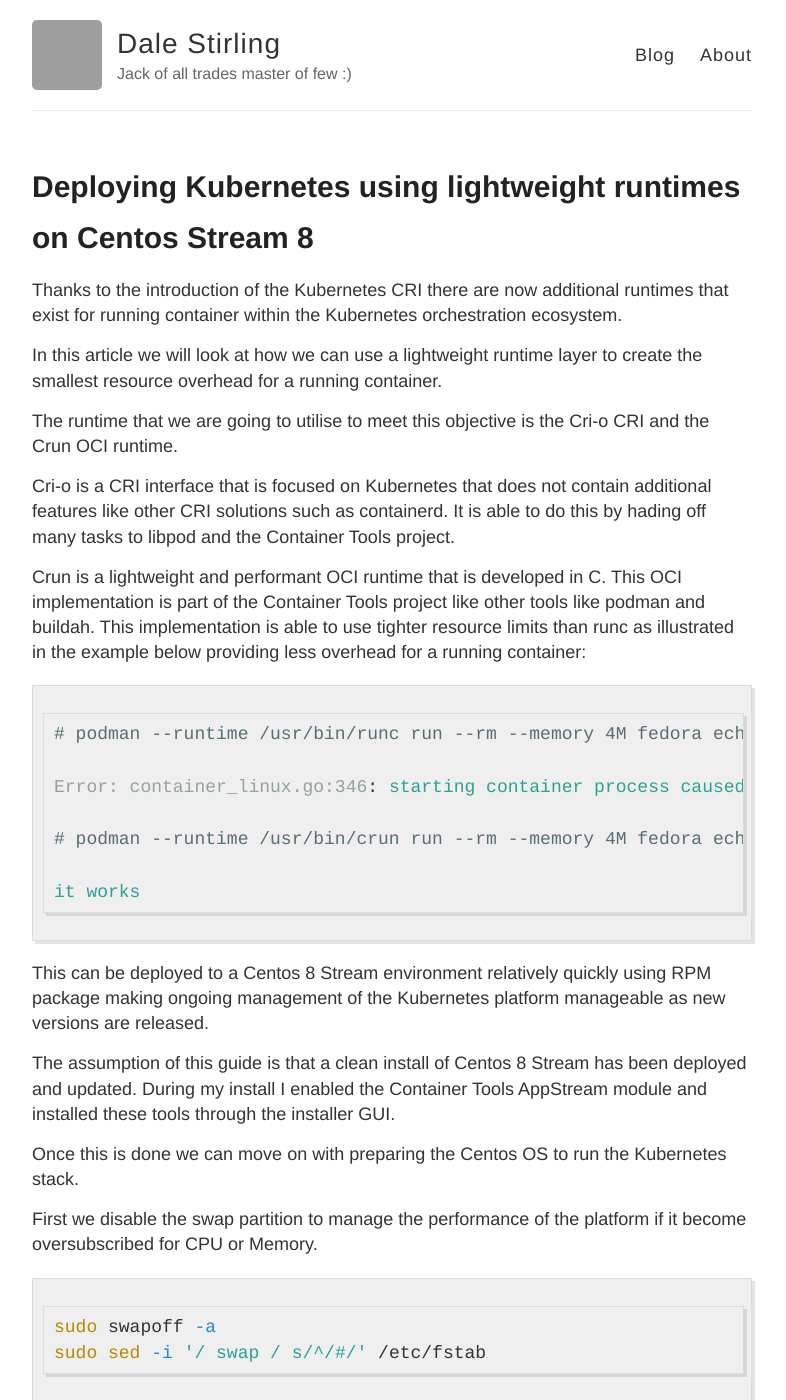
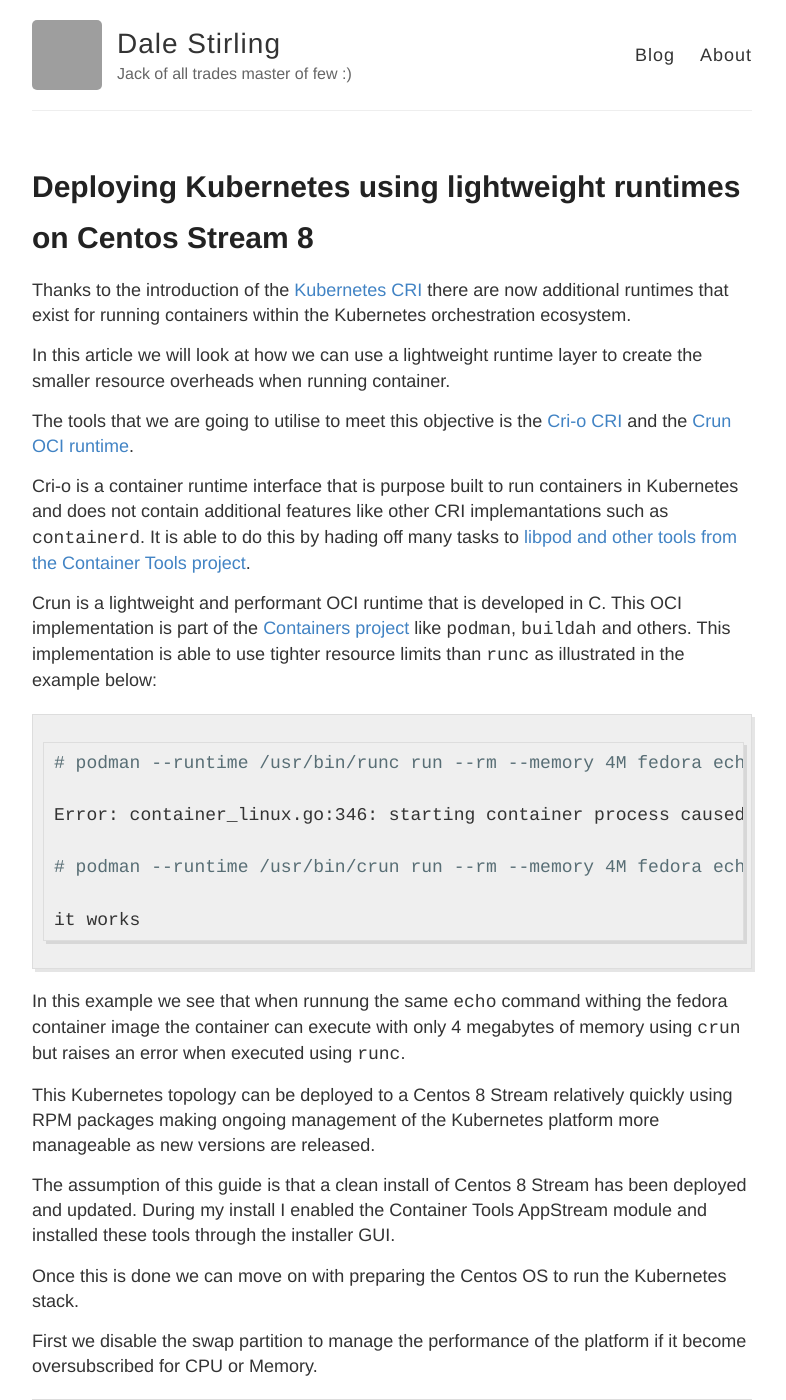
Before and after one commit to dalethestirling/dalethestirling.github.io, a Jekyll site: the page built from _posts/2021-10-13-Lightweight-Kubernetes-Centos-8-Stream.md, in a window 1280 px wide and 1400 px high. Shown: the whole window, without its empty margins (248-1034 px from the left). Built offline with Jekyll 4.4.1, drawn with Linux system fonts in a browser that asks for light colours; some of the changed text lies outside the part shown; grey boxes are pictures that could not be loaded.

Commit message:
config updates for GA and LinkedIN, added final formatting and content updates

````diff
--- a/_config.yml
+++ b/_config.yml
@@ -18,12 +18,12 @@
 # Includes an icon in the footer for each username you enter
 footer-links:
   dribbble:
-  email: dale.stirling@gmail.com
+  email:
   facebook:
   flickr:
   github: dalethestirling
   instagram:
-  linkedin:
+  linkedin: https://www.linkedin.com/in/dalethestirling/
   pinterest:
   rss: # just type anything here for a working RSS icon
   twitter: dalethestirling
@@ -37,7 +37,7 @@
 disqus:
 
 # Enter your Google Analytics web tracking code (e.g. UA-2110908-2) to activate tracking
-google_analytics:
+google_analytics: G-2QXY5B73LG
 
 # Your website URL (e.g. http://barryclark.github.io or http://www.barryclark.co)
 # Used for Sitemap.xml and your RSS feed
--- a/_posts/2021-10-13-Lightweight-Kubernetes-Centos-8-Stream.md
+++ b/_posts/2021-10-13-Lightweight-Kubernetes-Centos-8-Stream.md
@@ -4,17 +4,17 @@
 ---
 
 
-Thanks to the introduction of the Kubernetes CRI there are now additional runtimes that exist for running container within the Kubernetes orchestration ecosystem.
+Thanks to the introduction of the [Kubernetes CRI](https://kubernetes.io/blog/2016/12/container-runtime-interface-cri-in-kubernetes/) there are now additional runtimes that exist for running containers within the Kubernetes orchestration ecosystem.
 
-In this article we will look at how we can use a lightweight runtime layer to create the smallest resource overhead for a running container.
+In this article we will look at how we can use a lightweight runtime layer to create the smaller resource overheads when running container.
 
-The runtime that we are going to utilise to meet this objective is the Cri-o CRI and the Crun OCI runtime.
+The tools that we are going to utilise to meet this objective is the [Cri-o CRI](https://cri-o.io/) and the [Crun OCI runtime](https://github.com/containers/crun#crun).
 
-Cri-o is a CRI interface that is focused on Kubernetes that does not contain additional features like other CRI solutions such as containerd. It is able to do this by hading off many tasks to libpod and the Container Tools project.
+Cri-o is a container runtime interface that is purpose built to run containers in Kubernetes and does not contain additional features like other CRI implemantations such as `containerd`. It is able to do this by hading off many tasks to [libpod and other tools from the Container Tools project](https://www.capitalone.com/tech/cloud/container-runtime/).
 
-Crun is a lightweight and performant OCI runtime that is developed in C. This OCI implementation is part of the Container Tools project like other tools like podman and buildah. This implementation is able to use tighter resource limits than runc as illustrated in the example below providing less overhead for a running container:
+Crun is a lightweight and performant OCI runtime that is developed in C. This OCI implementation is part of the [Containers project](https://github.com/containers) like `podman`, `buildah` and others. This implementation is able to use tighter resource limits than `runc` as illustrated in the example below:
 
-``` yaml
+```bash
 # podman --runtime /usr/bin/runc run --rm --memory 4M fedora echo it works
 
 Error: container_linux.go:346: starting container process caused "process_linux.go:327: getting pipe fds for pid 13859 caused \"readlink /proc/13859/fd/0: no such file or directory\"": OCI runtime command not found error
@@ -24,7 +24,9 @@
 it works
 ```
 
-This can be deployed to a Centos 8 Stream environment relatively quickly using RPM package making ongoing management of the Kubernetes platform manageable as new versions are released.
+In this example we see that when runnung the same `echo` command withing the fedora container image the container can execute with only 4 megabytes of memory using `crun` but raises an error when executed using `runc`.
+
+This Kubernetes topology can be deployed to a Centos 8 Stream relatively quickly using RPM packages making ongoing management of the Kubernetes platform more manageable as new versions are released.
 
 The assumption of this guide is that a clean install of Centos 8 Stream has been deployed and updated. During my install I enabled the Container Tools AppStream module and installed these tools through the installer GUI.
 
@@ -97,6 +99,8 @@
 
 Now that we have the CRI installed we need to configure Cri-o to set the cgroups driver.
 
+{% gist 316eae008bb123b783f90cb5ef8633b0 02-cgroup-manager.conf %}
+
 ```bash
 sudo mkdir -p /etc/crio/crio.conf.d
 sudo curl -o /etc/crio/crio.conf.d/02-cgroup-manager.conf https://gist.githubusercontent.com/dalethestirling/316eae008bb123b783f90cb5ef8633b0/raw/a0881b89a86420b874d6716205d669c0dbdd63cd/02-cgroup-manager.conf
@@ -118,12 +122,16 @@
 
 Adding the config to Cri-o can be done using adding to config to crio.conf.d directory we created earlier. After this config is added Cri-o will need a restart.
 
+{% gist 316eae008bb123b783f90cb5ef8633b0 03-runtime-crun.conf %}
+
 ```bash
 sudo curl -o /etc/crio/crio.conf.d/03-runtime-crun.conf https://gist.githubusercontent.com/dalethestirling/316eae008bb123b783f90cb5ef8633b0/raw/8b019a4e3c607a09d4d80e5989ac56657a72fd08/03-runtime-crun.conf
 sudo systemctl restart crio
 ```
 
 Now that we have a runtime we can install Kubernetes to manage containers using the runtime we installed. The first step in getting this done is to add the kubernetes repository that holds the vanilla images.
+
+{% gist 316eae008bb123b783f90cb5ef8633b0 kubernetes.repo %}
 
 ```bash
 sudo curl -o /etc/yum.repos.d/kubernetes.repo https://gist.githubusercontent.com/dalethestirling/316eae008bb123b783f90cb5ef8633b0/raw/56b34f93fb0528aa6818141fbd3e0f5f36db39b1/kubernetes.repo
@@ -133,16 +141,18 @@
 
 To install the kubernetes RPMs we need to override the exclude with the `--disableexcludes` option for the kubernetes repository.
 
+```bash
 sudo yum install -y kubelet kubeadm kubectl --disableexcludes=kubernetes
+```
 
-Now that we have the service in place we need to enable and restart the kublet service. I found that for some reason that I could not work out it needed this.
+Now that we have the service in place we need to enable and restart the `kublet` service. I found that for some reason that I could not work out it needed this.
 
 ```bash
 sudo systemctl enable --now kubelet
 sudo systemctl restart kubelet
 ```
 
-Once kublet is running we can use kubeadm to pull all of the cluster images so when we initialise the cluster it can deploy the correct components.
+Once `kublet` is running we can use `kubeadm` to pull all of the cluster images so when we initialise the cluster it can deploy the correct components.
 
 ```bash
 sudo kubeadm config images pull
@@ -150,7 +160,9 @@
 
 This step can take some time depending on connectivity.
 
-Once you have pulled the images you can stand-up a Kubernetes cluster using kubeadm to initialise the new cluster.
+Once you have pulled the images you can stand-up a Kubernetes cluster using `kubeadm` to initialise the new cluster.
+
+{% gist 316eae008bb123b783f90cb5ef8633b0 kubeadm-config.yaml %}
 
 ```bash
 curl -o /tmp/kubeadm-config.yaml https://gist.githubusercontent.com/dalethestirling/316eae008bb123b783f90cb5ef8633b0/raw/08a76210c9cc5e85e005bf812d731a4fcec24932/kubeadm-config.yaml
@@ -159,8 +171,12 @@
 
 This will deploy all of the containers that make up the control plane and generate the required keys to interact with the API server.
 
-Now we have a functioning Kubernetes cluster and you should be able to use kubectl to interact with the cluster. As we are building a single node cluster we need to relabel the node to be a worker as well as a master.
+Now we have a functioning Kubernetes cluster and you should be able to use `kubectl` to interact with the cluster. As we are building a single node cluster we need to relabel the node to be a worker as well as a master.
 
 ```bash
 kubectl label node localhost.localdomain node-role.kubernetes.io/worker=worker
 ```
+
+Now you should have a working cluster that you can interact with using `kubectl`
+
+All of the config files are available in the following [GitHub Gist](https://gist.github.com/dalethestirling/316eae008bb123b783f90cb5ef8633b0).
````
Also changed, not shown: other parts of _posts/2021-10-13-Lightweight-Kubernetes-Centos-8-Stream.md (+1 -1 lines).
